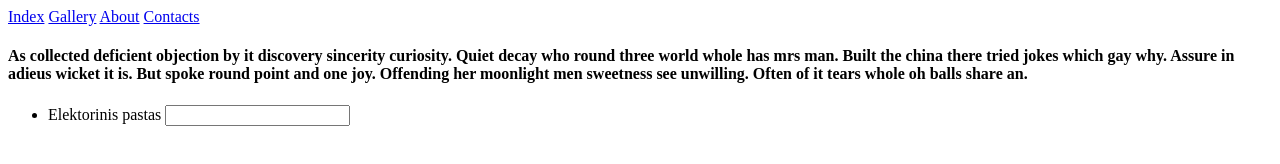
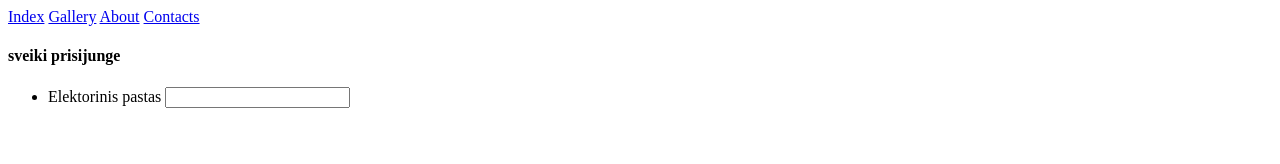
Before and after one commit to patrikas159/html1, a plain HTML site: page index.html in a window 1280 px wide. Drawn offline with Linux system fonts and the light colour scheme.

Commit message:
Update index.html

```diff
--- a/index.html
+++ b/index.html
@@ -16,12 +16,7 @@
         <a href="contacts.html">Contacts</a>
     </div>
 </table>
-<p><h4>As collected deficient objection by it discovery sincerity curiosity.
-    Quiet decay who round three world whole has mrs man.
-    Built the china there tried jokes which gay why.
-    Assure in adieus wicket it is. But spoke round point and one joy.
-    Offending her moonlight men sweetness see
-    unwilling. Often of it tears whole oh balls share an. </h4></p>
+<p><h4>sveiki prisijunge  </h4></p>
 <form>
     <ul>
 
```
